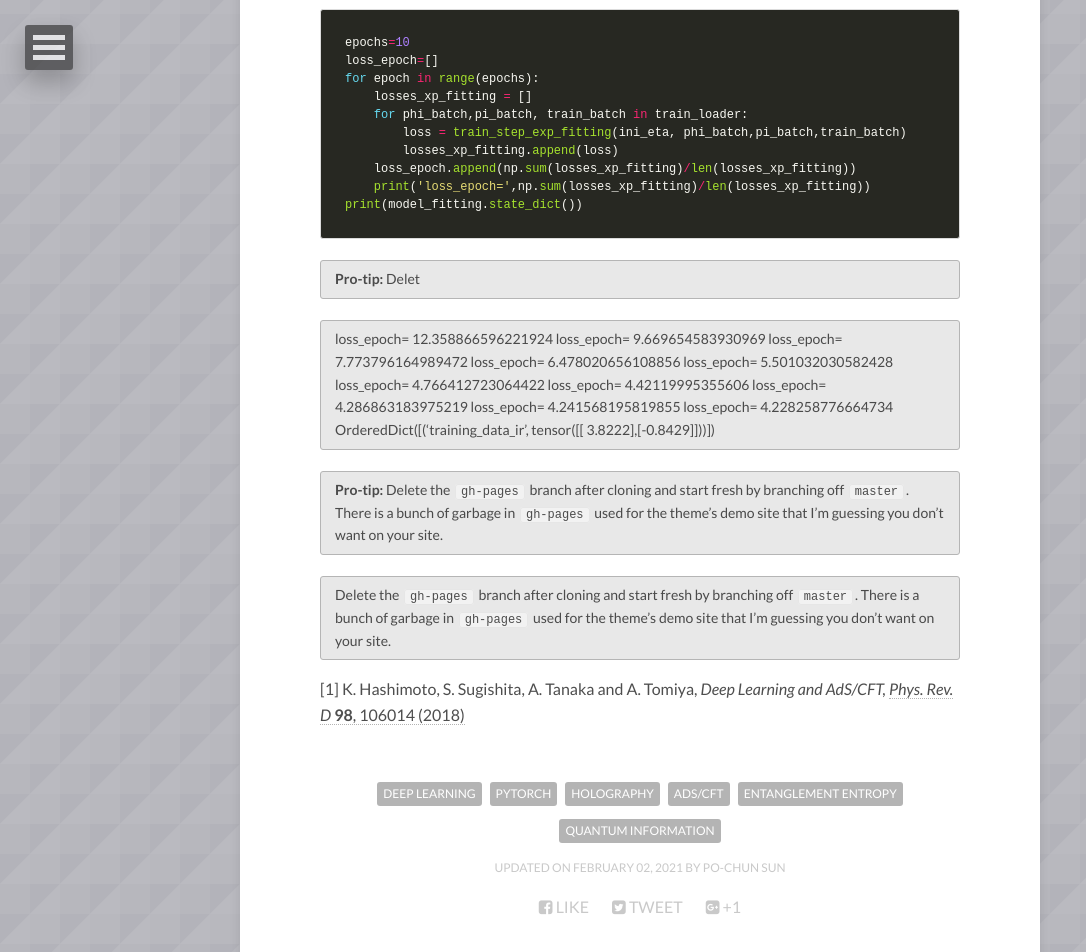
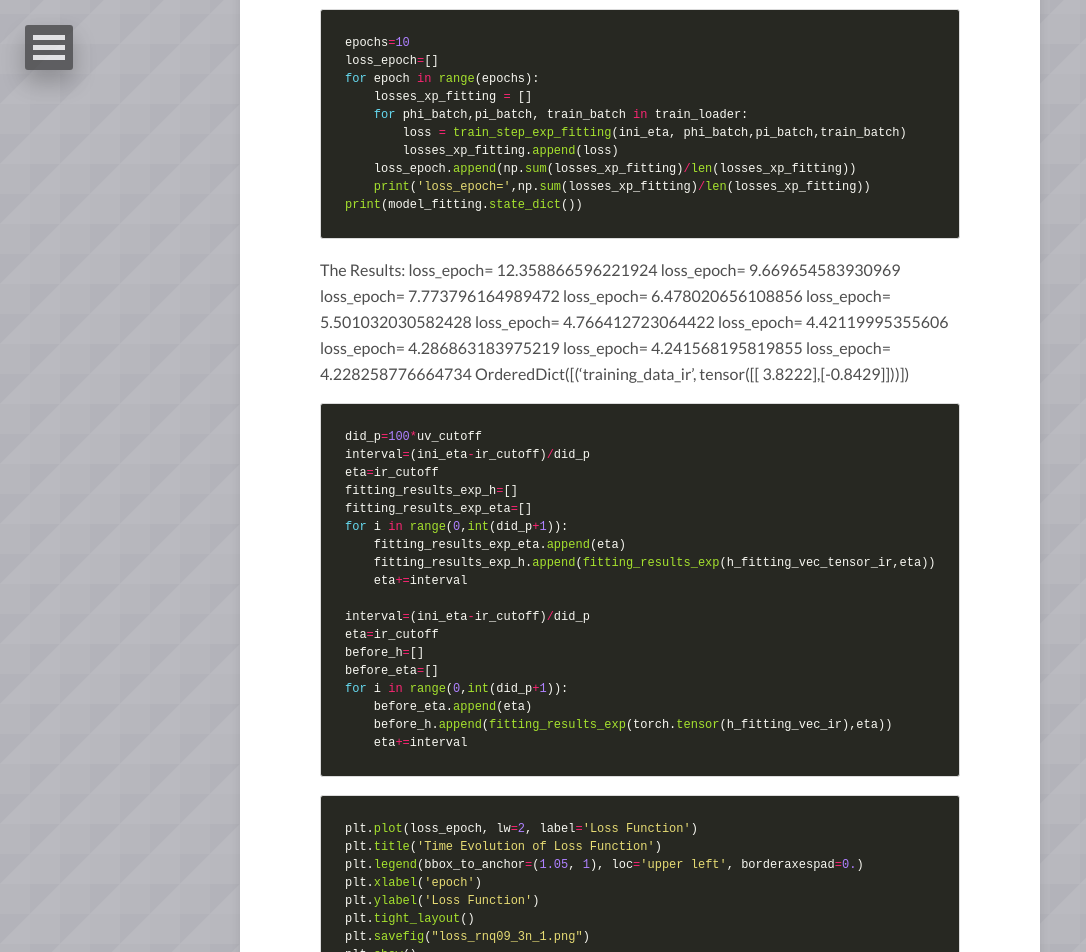
Before and after one commit to pochunsun/pochunsun.github.io, a Jekyll site: the page built from _posts/2021-06-02-sample-post.md, in a window 1280 px wide and 1400 px high, scrolled down 21976 px. Shown: the top 952 px of the window, without its empty margins (0-1086 px from the left). Built offline with Jekyll 4.4.1, drawn with Linux system fonts in a browser that asks for light colours; nearby versions of some CDN libraries; comment, search, counter and statistics services are not loaded; some of the changed text lies outside the part shown.

Commit message:
Update 2021-06-02-sample-post.md

````diff
--- a/_posts/2021-06-02-sample-post.md
+++ b/_posts/2021-06-02-sample-post.md
@@ -468,9 +468,7 @@
     print('loss_epoch=',np.sum(losses_xp_fitting)/len(losses_xp_fitting))
 print(model_fitting.state_dict())
 ```
-**Pro-tip:** Delet
-{: .notice}
-
+The Results:
 loss_epoch= 12.358866596221924
 loss_epoch= 9.669654583930969
 loss_epoch= 7.773796164989472
@@ -482,14 +480,54 @@
 loss_epoch= 4.241568195819855
 loss_epoch= 4.228258776664734
 OrderedDict([('training_data_ir', tensor([[ 3.8222],[-0.8429]]))])
-{: .notice}
+```python
+did_p=100*uv_cutoff
+interval=(ini_eta-ir_cutoff)/did_p
+eta=ir_cutoff
+fitting_results_exp_h=[]
+fitting_results_exp_eta=[]
+for i in range(0,int(did_p+1)):
+    fitting_results_exp_eta.append(eta)
+    fitting_results_exp_h.append(fitting_results_exp(h_fitting_vec_tensor_ir,eta))
+    eta+=interval
 
-**Pro-tip:** Delete the `gh-pages` branch after cloning and start fresh by branching off `master`. There is a bunch of garbage in `gh-pages` used for the theme's demo site that I'm guessing you don't want on your site.
-{: .notice}
-
-
-Delete the `gh-pages` branch after cloning and start fresh by branching off `master`. There is a bunch of garbage in `gh-pages` used for the theme's demo site that I'm guessing you don't want on your site.
-{: .notice}
+interval=(ini_eta-ir_cutoff)/did_p
+eta=ir_cutoff
+before_h=[]
+before_eta=[]
+for i in range(0,int(did_p+1)):
+    before_eta.append(eta)
+    before_h.append(fitting_results_exp(torch.tensor(h_fitting_vec_ir),eta))
+    eta+=interval
+```
+```python
+plt.plot(loss_epoch, lw=2, label='Loss Function')
+plt.title('Time Evolution of Loss Function')
+plt.legend(bbox_to_anchor=(1.05, 1), loc='upper left', borderaxespad=0.)
+plt.xlabel('epoch')
+plt.ylabel('Loss Function')
+plt.tight_layout()
+plt.savefig("loss_rnq09_3n_1.png")
+plt.show()
+```
+<figure>
+<a href="https://live.staticflickr.com/65535/51221809556_0bc1bfceef_w.jpg"><img src="https://live.staticflickr.com/65535/51221809556_0bc1bfceef_w.jpg" alt="" width="500"></a>
+</figure>
+```python
+plt.plot(np.array(eta_base),H_r(np.array(eta_base)), lw=5, label='True Metric')
+plt.plot(fitting_results_exp_eta,fitting_results_exp_h, lw=5, label='After Learning')
+plt.plot(before_eta,before_h, lw=5, label='Before Learning')
+plt.title('Learning Metric')
+plt.legend(bbox_to_anchor=(1.05, 1), loc='upper left', borderaxespad=0.)
+plt.xlabel('$\eta$')
+plt.ylabel('$h(\eta)$')
+plt.tight_layout()
+plt.savefig("learning_rnq09_3n_1.png")
+plt.show()
+```
+<figure>
+<a href="https://live.staticflickr.com/65535/51222028018_2fec228443_w.jpg"><img src="https://live.staticflickr.com/65535/51222028018_2fec228443_w.jpg" alt="" width="500"></a>
+</figure>
 
 
 [1] K. Hashimoto, S. Sugishita, A. Tanaka and A. Tomiya, *Deep Learning and AdS/CFT,* [*Phys. Rev. D* **98**, 106014 (2018)](https://journals.aps.org/prd/abstract/10.1103/PhysRevD.98.046019)
````
